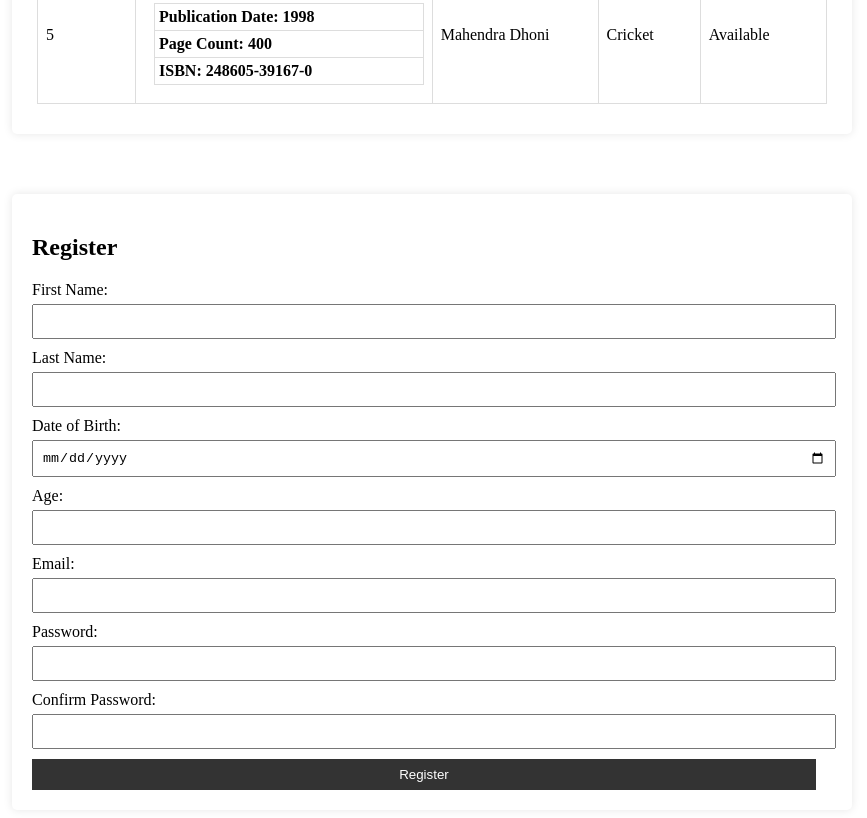
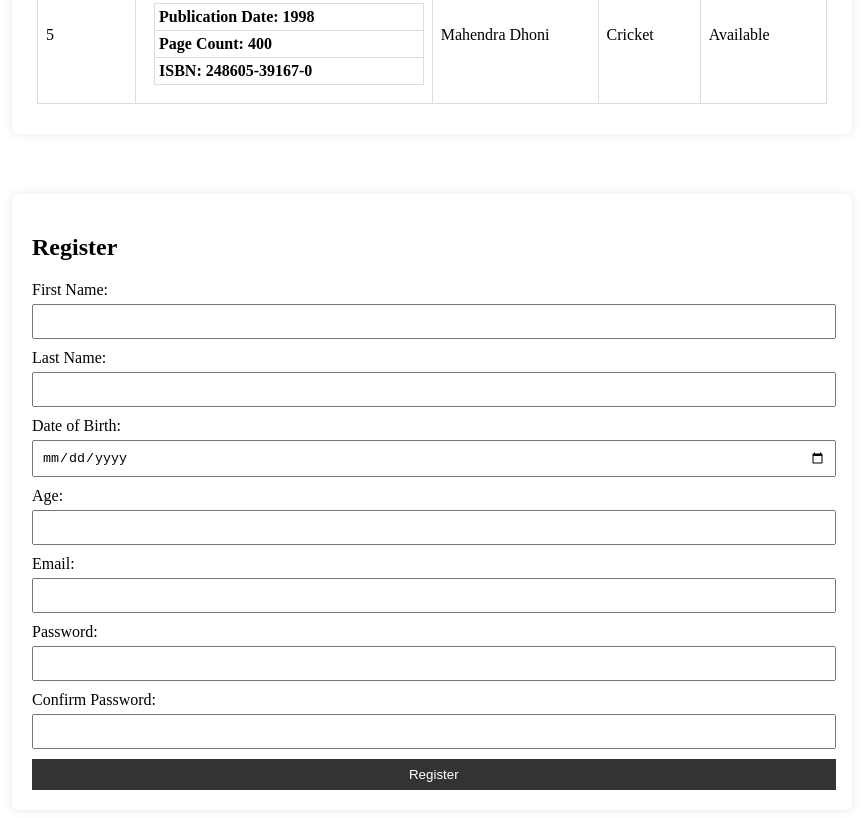
Before and after one commit to tanmayhaldar27/LibrarySystem, a plain HTML site: page index.html in a window 1280 px wide. Shown: the part 822-1640 px from the top of the page, without its empty margins (208-1075 px from the left). Drawn offline with Linux system fonts and the light colour scheme.

Commit message:
First Commit

```diff
--- a/styles.css
+++ b/styles.css
@@ -88,8 +88,8 @@
     }
 
     button[type="submit"] {
-      width: 100%;
-      padding: 8px 16px;
+      width: 102.5%;
+      padding: 8px 0px;
       background-color: #333;
       color: #fff;
       border: none;
```
